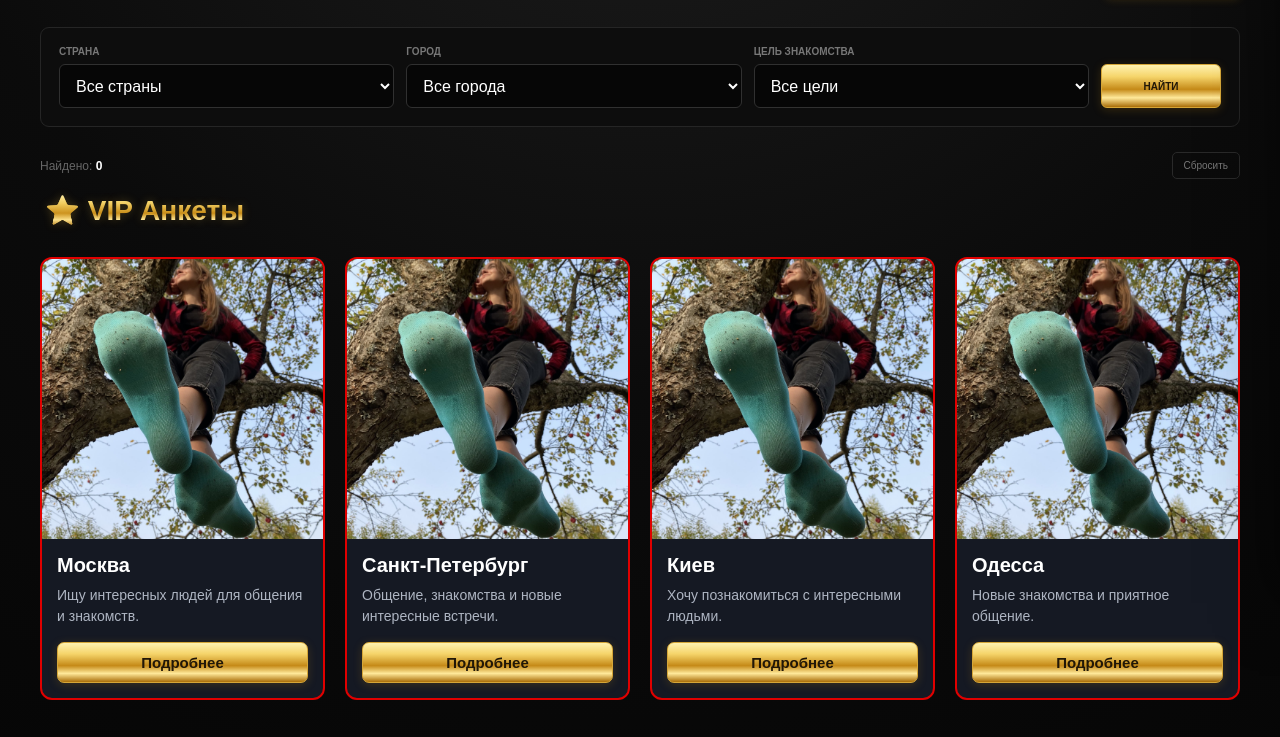
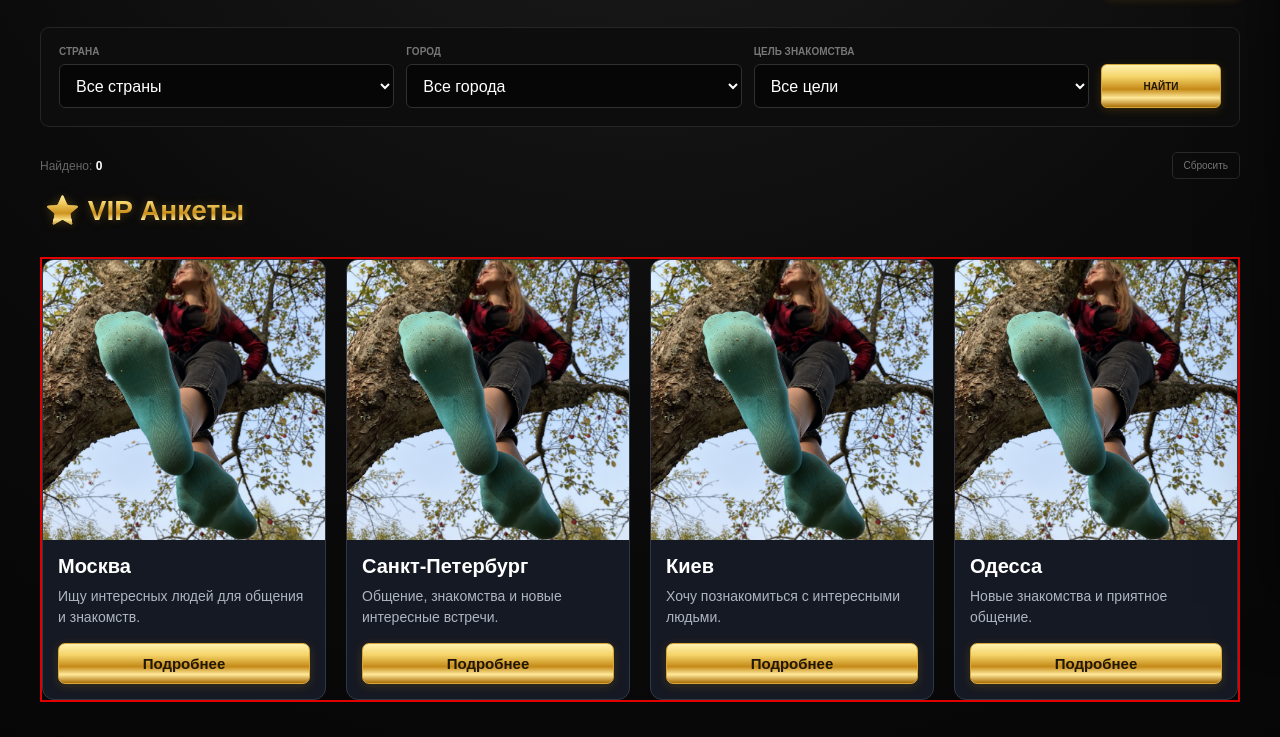
Before and after one commit to LilYolDi/Y-FETISH.Y, a website: page index.html in a window 1280 px wide. Shown: the part 197-934 px from the top of the page. Drawn offline with Linux system fonts and the light colour scheme; no server answers.

Commit message:
Update profiles.css

```diff
--- a/profiles.css
+++ b/profiles.css
@@ -1504,9 +1504,9 @@ border: 1px solid #202020;
 
 
 
-/* КРАСНАЯ ОБВОДКА VIP И ОБЫЧНЫХ АНКЕТ */
-
-#vipProfiles .profile-card,
-#normalProfiles .profile-card {
+/* КРАСНАЯ ОБВОДКА КНОПОК VIP И ОБЫЧНЫЕ АНКЕТЫ */
+
+#vipProfiles,
+#normalProfiles {
     border: 2px solid #e00000 !important;
 }
```
